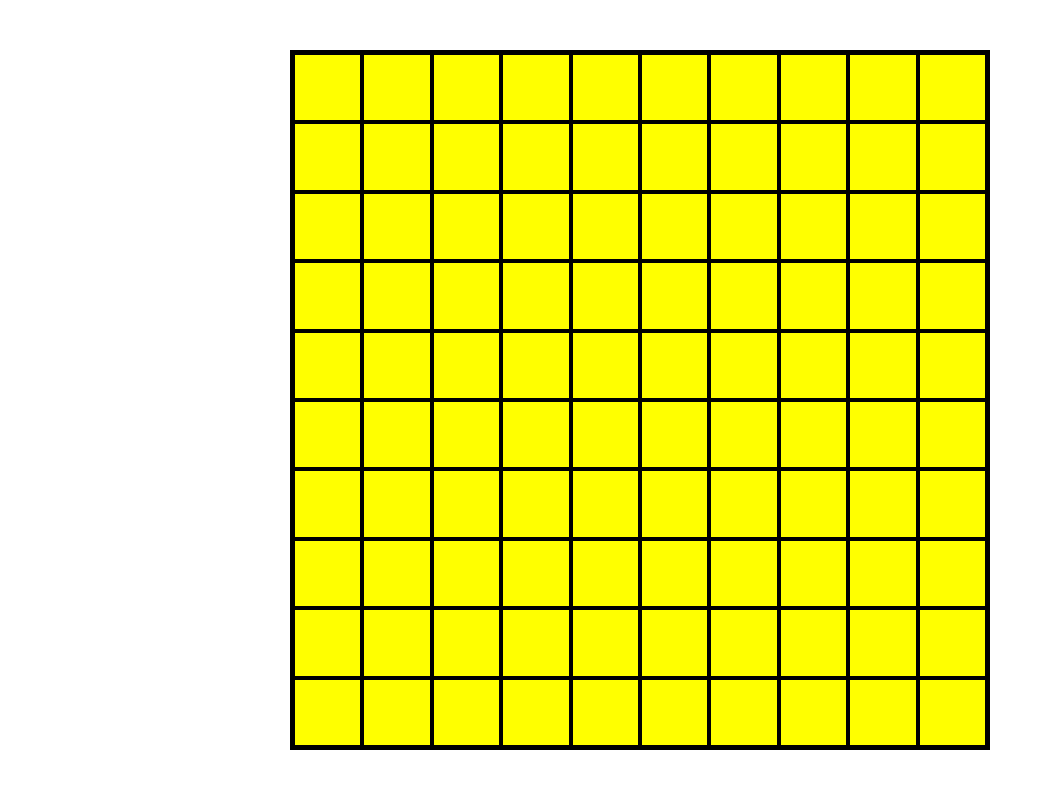
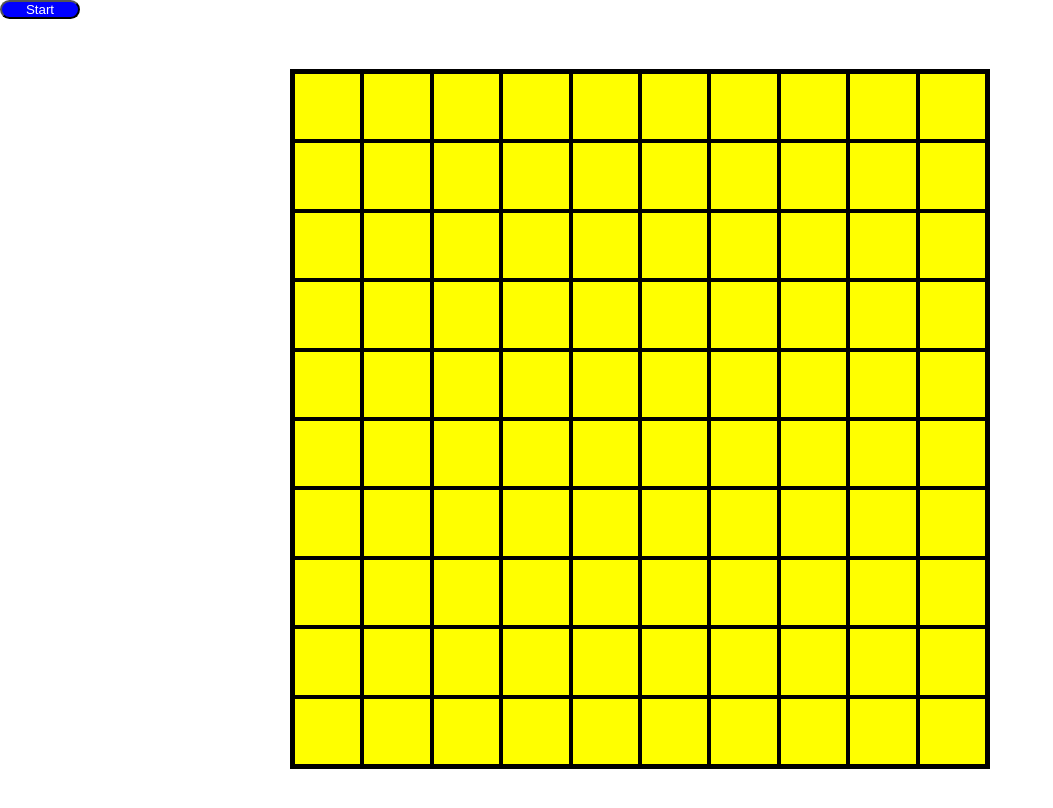
Before and after one commit to Titho93/js-campominato-grid, a plain HTML site: page index.html in a window 1280 px wide. Shown: the whole page, without its empty margins (0-1053 px from the left). Drawn offline with Linux system fonts and the light colour scheme.

Commit message:
[add] start button

```diff
--- a/css/style.css
+++ b/css/style.css
@@ -26,3 +26,10 @@
   aspect-ratio: 1 / 1;
   border: 2px solid black;
 }
+
+button {
+  width: 80px;
+  background-color: blue;
+  color: white;
+  border-radius: 20px;
+}
--- a/index.html
+++ b/index.html
@@ -8,7 +8,11 @@
 </head>
 <body>
 
+  <div class="header">
+    <button id="start">Start</button>
+  </div>
   <div class="main-wrapper">
+
     <div class="container">
 
       <div class="square"></div>
--- a/js/script.js
+++ b/js/script.js
@@ -1,7 +1,10 @@
-// 1. seleziono il container e lo salvo in una variabile
-// 2. Creo un bottone
 // 3. faccio un ciclo su 100
 // 4. ad ogni ciclo devo far generare un quadrato
 // 5. per ogni quadrato aggiungere un evento al click
 // 6. al click del quadrato aggiungere/togliere(toggle) la classe del click
 // 7. imposto una funzione in modo che al click del bottone venga generata la griglia
+
+// 1. seleziono il container e lo salvo in una variabile
+const container   = document.querySelector('.container');
+// 2. Creo un bottone
+const startButton = document.getElementById("start");
```
